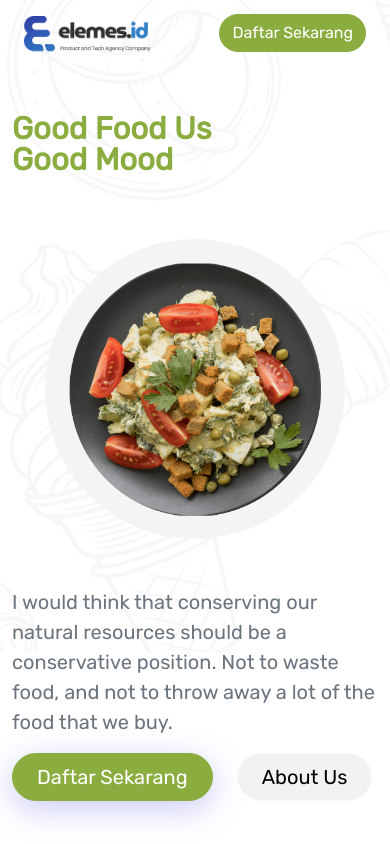
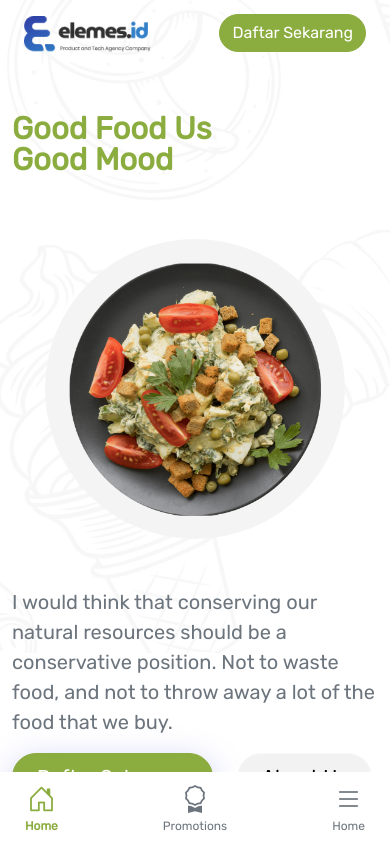
Before and after one commit to jprumekso/goodfood, a Vue app: page / in a window 390 px wide. Shown: the top 844 px of the page. Built offline with nearby package versions, Linux system fonts and the light colour scheme.

Commit message:
improve mobile footer

```diff
--- a/src/components/FooterMobile.vue
+++ b/src/components/FooterMobile.vue
@@ -1,27 +1,19 @@
 <template>
-  <div class="d-block d-lg-none container">
+  <div class="d-block d-lg-none container fixed-bottom bg-white">
     <div class="d-flex justify-content-between">
-      <button class="btn text-muted">
+      <router-link
+        v-for="menu in menus"
+        :key="menu.id"
+        :to="menu.route"
+        class="btn link-secondary"
+      >
         <i
-          class="bi bi-house-door d-block"
+          class="d-block"
+          :class="menu.icon"
           style="font-size: 1.75rem; margin-bottom: -8px"
         ></i>
-        <small style="font-size: 12px">Home</small>
-      </button>
-      <button class="btn text-muted">
-        <i
-          class="bi bi-award d-block"
-          style="font-size: 1.75rem; margin-bottom: -8px"
-        ></i>
-        <small style="font-size: 12px">Promotions</small>
-      </button>
-      <button class="btn text-muted">
-        <i
-          class="bi bi-list d-block"
-          style="font-size: 1.75rem; margin-bottom: -8px"
-        ></i>
-        <small style="font-size: 12px">Others</small>
-      </button>
+        <small style="font-size: 12px">{{ menu.title }}</small>
+      </router-link>
     </div>
   </div>
 </template>
@@ -29,6 +21,31 @@
 <script>
 export default {
   name: 'FooterMobile',
+
+  data() {
+    return {
+      menus: [
+        {
+          id: 1,
+          title: 'Home',
+          icon: 'bi bi-house-door',
+          route: '/',
+        },
+        {
+          id: 2,
+          title: 'Promotions',
+          icon: 'bi bi-award',
+          route: '/promotions',
+        },
+        {
+          id: 1,
+          title: 'Home',
+          icon: 'bi bi-list',
+          route: '/faq',
+        },
+      ],
+    };
+  },
 };
 </script>
 
```
